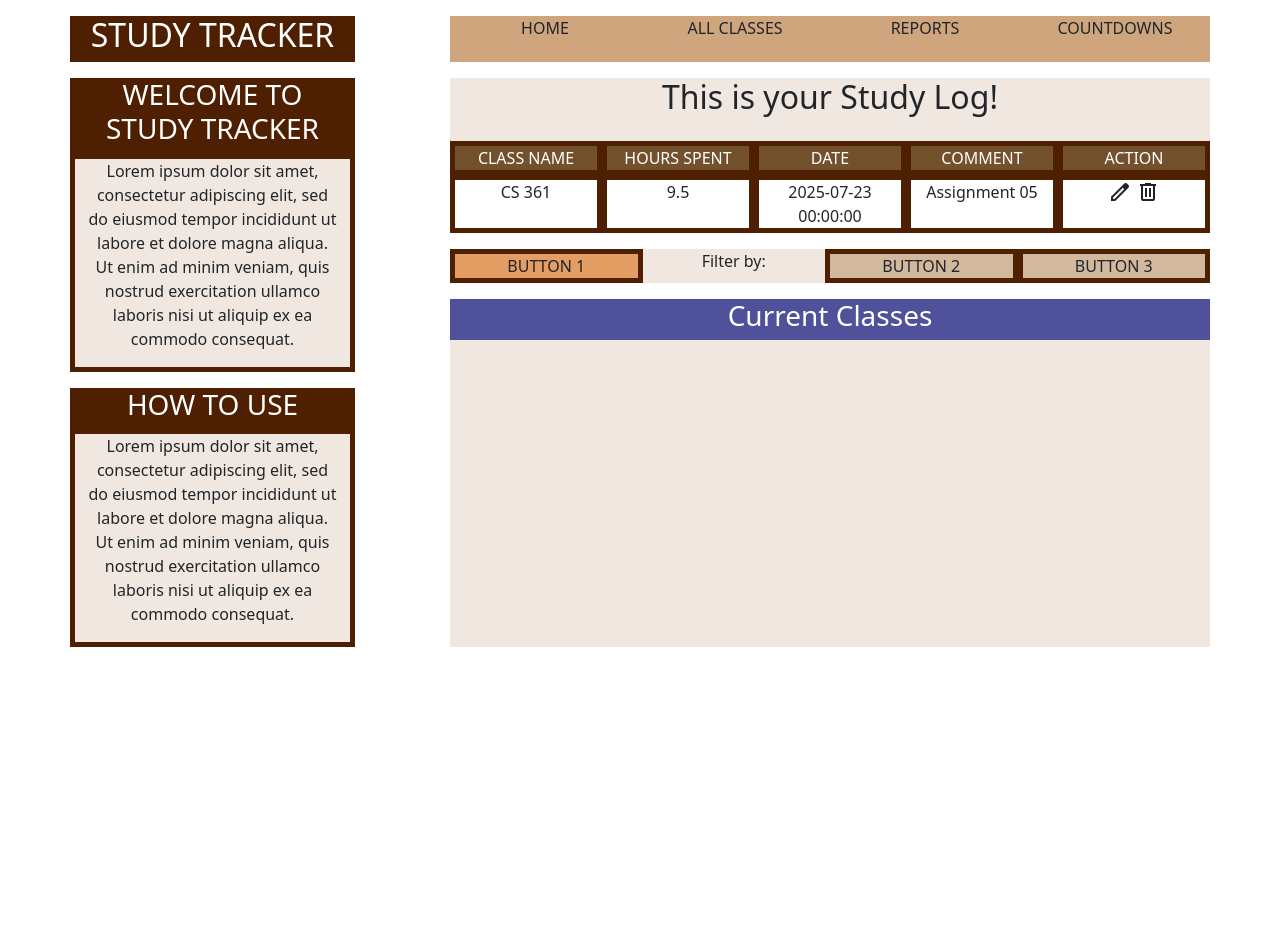
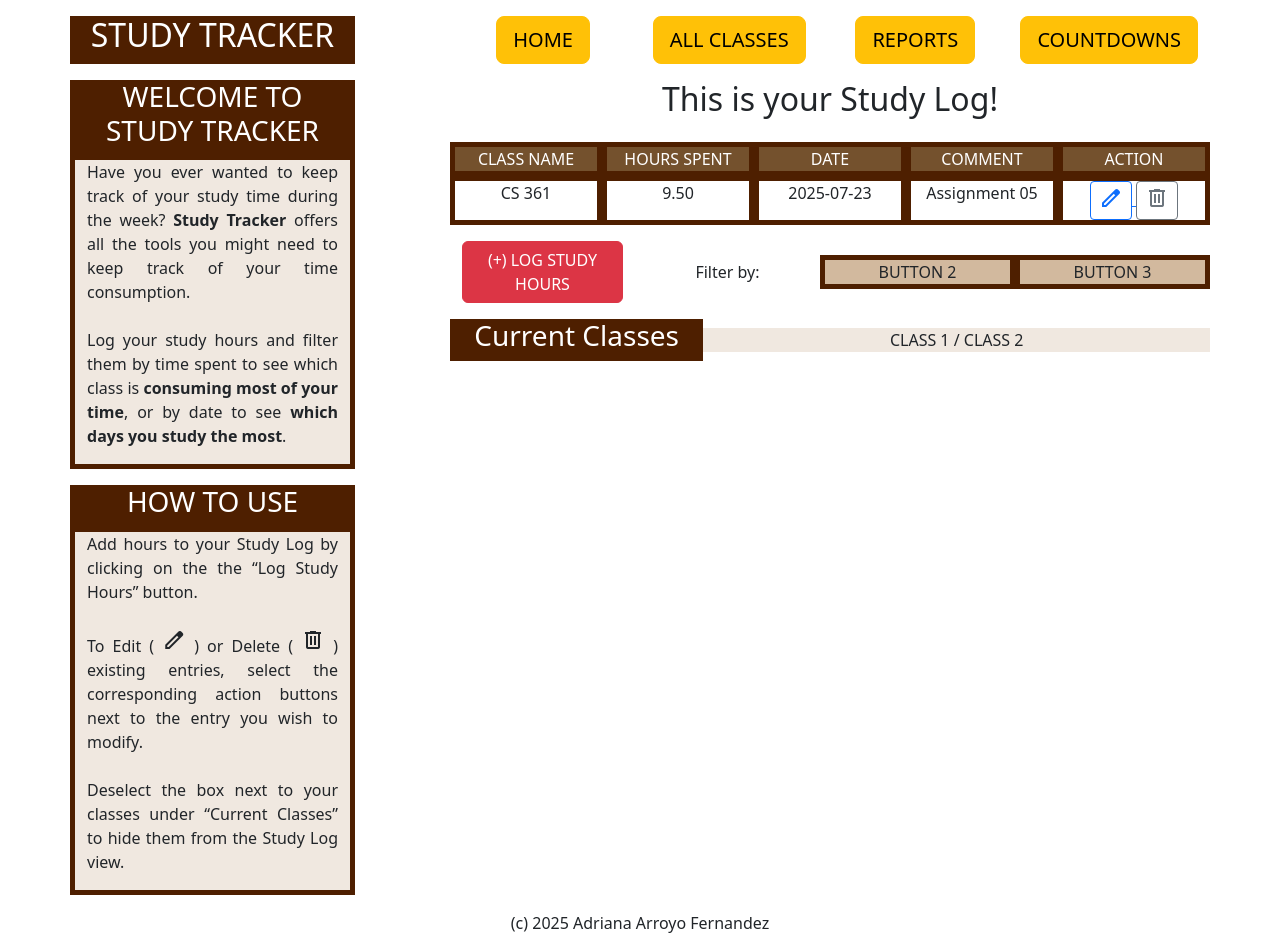
Before and after one commit to adri-arroyo/cs361-studytracker, a Flask app: page / in a window 1280 px wide. Before the commit the page ends 647 px from the top, so only its background shows below. Run offline with Flask 3, Linux system fonts and the light colour scheme.

Commit message:
Completed User Stories #2, #3, #4 and #5

```diff
--- a/app/__init__.py
+++ b/app/__init__.py
@@ -19,8 +19,8 @@ db = SQLAlchemy(app)
 
 class StudyLog(db.Model):
     id = db.Column(db.Integer, primary_key=True)
-    studyhours = db.Column(db.Integer, nullable=False)
-    date = db.Column(db.DateTime(timezone=True), nullable=False)
+    studyhours = db.Column(db.Numeric(12, 2), nullable=False)
+    date = db.Column(db.Date, nullable=False)
     classname = db.Column(db.String(25), unique=False, nullable=True)
     comment = db.Column(db.String(50), unique=False, nullable=True)
     created_at = db.Column(db.DateTime(timezone=True),
@@ -31,6 +31,7 @@ class StudyLog(db.Model):
         return f'<StudyLog {self.id}>'
 
 # ! ---------------------- ROUTES ---------------------- !
+date_format = "%Y-%m-%d"
 
 @app.route('/')
 @app.route('/index')
@@ -40,12 +41,11 @@ def index():
 
 @app.route('/submit_hours', methods=('GET', 'POST'))
 def create():
-    date_format = "%Y-%m-%d"
 
     if request.method == 'POST':
-        studyhours = int(request.form['studyhours'])
+        studyhours = float(request.form['studyhours'])
         date_string = request.form['date']
-        date = datetime.strptime(date_string, date_format)
+        date = datetime.strptime(date_string, date_format).date()
         classname = request.form['classname']
         comment = request.form['comment']
         studylog = StudyLog(studyhours=studyhours,
@@ -57,3 +57,33 @@ def create():
 
         return redirect(url_for('index'))
     return render_template('submit_hours.html')
+
+@app.route('/edit_hours/<int:log_id>', methods=('GET', 'POST'))
+def edit(log_id):
+    studylog = StudyLog.query.get_or_404(log_id)
+
+    if request.method == 'POST':
+        studyhours = float(request.form['studyhours'])
+        date_string = request.form['date']
+        date = datetime.strptime(date_string, date_format).date()
+        classname = request.form['classname']
+        comment = request.form['comment']
+
+        studylog.studyhours = studyhours
+        studylog.date = date
+        studylog.classname = classname
+        studylog.comment = comment
+
+        db.session.add(studylog)
+        db.session.commit()
+
+        return redirect(url_for('index'))
+
+    return render_template('edit_hours.html', studylog=studylog)
+
+@app.post('/delete_hours/<int:log_id>')
+def delete(log_id):
+    studylog = StudyLog.query.get_or_404(log_id)
+    db.session.delete(studylog)
+    db.session.commit()
+    return redirect(url_for('index'))
--- a/app/templates/base.html
+++ b/app/templates/base.html
@@ -23,18 +23,46 @@
                 <div class="col"><p><!-- space --></p></div>
             </div>
 
-            <div class="row" style="background-color: #cfa57e;">
+            <div class="row">
                 <div class="col-3" style="background-color: #4e1f00; color: white"><h2>STUDY TRACKER</h2></div>
                 <div class="col-1" style="background-color: rgb(255, 255, 255);"><p><!-- <p>space</p> --></p></div>
-                <div class="col">HOME</div>
-                <div class="col">ALL CLASSES</div>
-                <div class="col">REPORTS</div>
-                <div class="col">COUNTDOWNS</div>
+                <div class="col">
+                    <a href="/index">
+                        <button type="button" class="btn btn-warning btn-lg">
+                            HOME
+                        </button>
+                    </a>
+                </div>
+
+                <div class="col">
+                    <a href="/view_classes">
+                        <button type="button" class="btn btn-warning btn-lg">
+                            ALL CLASSES
+                        </button>
+                    </a>
+                </div>
+
+                <div class="col">
+                    <a href="/view_reports">
+                        <button type="button" class="btn btn-warning btn-lg">
+                            REPORTS
+                        </button>
+                    </a>
+                </div>
+
+                <div class="col">
+                    <a href="/view_countdowns">
+                        <button type="button" class="btn btn-warning btn-lg">
+                            COUNTDOWNS
+                        </button>
+                    </a>
+                </div>
+
             </div>
             <div class="row">
                 <div class="col"><p><!-- space --></p></div>
             </div>
-            <div class="row" style="background-color: #f0e8e0;">
+            <div class="row">
                 <div class="col-3">
                     {% block sidebar %}{% endblock %}
 
@@ -44,11 +72,21 @@
                     <p><!-- <p>space</p> --></p>
                 </div>
 
-                <div class="col-8" style="background-color: #f0e8e0;">
+                <div class="col-8">
                     {% block content %}{% endblock %}
                 </div>
             </div>
+
+            <div class="row">
+                <div class="col"><p><!-- space --></p></div>
+            </div>
+
+            <div class="row">
+                <div class="col"><p>(c) 2025 Adriana Arroyo Fernandez</p></div>
+            </div>
+
         </div>
+
 
     </body>
 </html>
--- a/app/templates/display_table.html
+++ b/app/templates/display_table.html
@@ -16,10 +16,22 @@
                 <div class="col" style="border: 5px solid #4e1f00;">{{ studylogentry.date }}</div>
                 <div class="col" style="border: 5px solid #4e1f00;">{{ studylogentry.comment }}</div>
                 <div class="col" style="border: 5px solid #4e1f00;">
-                    <p>
-                        <span class="material-symbols-outlined">edit</span>
-                        <span class="material-symbols-outlined">delete</span>
-                    </p>
+                    <div>
+                        <a href="{{ url_for('edit', log_id=studylogentry.id) }}">
+                            <button type="button" class="btn btn-outline-primary btn-sm">
+                                <span class="material-symbols-outlined">edit</span>
+                            </button>
+                        </a>
+
+                            <form method="POST" action="{{ url_for('delete', log_id=studylogentry.id) }}" style="display: inline;">
+
+                            <button type="submit" class="btn btn-outline-secondary btn-sm" onclick="return confirm('Are you sure you want to remove this entry? Confirmation of this action entry will result in the loss of the study hours data.')">
+
+                                    <span class="material-symbols-outlined">delete</span>
+                            </button>
+                            </form>
+
+                    </div>
 
                 </div>
         </div>
--- a/app/templates/index.html
+++ b/app/templates/index.html
@@ -6,10 +6,15 @@
         <h3>WELCOME TO STUDY TRACKER</h3>
     </div>
 
-    <div class="row" style="border: 5px solid #4e1f00;">
-        <p>Lorem ipsum dolor sit amet, consectetur adipiscing elit, sed do eiusmod tempor
-        incididunt ut labore et dolore magna aliqua. Ut enim ad minim veniam, quis nostrud exercitation
-        ullamco laboris nisi ut aliquip ex ea commodo consequat.</p>
+    <div class="row" style="border: 5px solid #4e1f00; background-color: #f0e8e0; text-align: justify;">
+        <p>Have you ever wanted to keep track of your study time during the week?
+            <b>Study Tracker</b> offers all the tools you might need to keep track
+            of your time consumption.<br><br>
+
+            Log your study hours and filter them by time spent to see which class
+            is <b>consuming most of your time</b>, or by date to see
+            <b>which days you study the most</b>.
+</p>
     </div>
 
     <div class="row" style="background-color: rgb(255, 255, 255);">
@@ -20,10 +25,16 @@
         <h3>HOW TO USE</h3>
     </div>
 
-    <div class="row" style="border: 5px solid #4e1f00;">
-        <p>Lorem ipsum dolor sit amet, consectetur adipiscing elit, sed do eiusmod tempor
-        incididunt ut labore et dolore magna aliqua. Ut enim ad minim veniam, quis nostrud exercitation
-        ullamco laboris nisi ut aliquip ex ea commodo consequat.</p>
+    <div class="row" style="border: 5px solid #4e1f00; background-color: #f0e8e0; text-align: justify">
+        <p> Add hours to your Study Log by clicking on the the “Log Study Hours” button. <br><br>
+
+            To Edit ( <span class="material-symbols-outlined">edit</span> ) or Delete ( <span class="material-symbols-outlined">delete</span> ) existing entries, select the corresponding action
+            buttons next to the entry you wish to modify. <br><br>
+
+            Deselect the box next to your classes under “Current Classes” to hide them from the
+            Study Log view.<br>
+
+        </p>
     </div>
 {% endblock %}
 
@@ -42,12 +53,12 @@
 
     </div>
 
-    <div class="row" style="background-color: rgb(255, 255, 255);">
+    <div class="row">
         <p><!-- space --></p>
     </div>
 
-    <div class="row" >
-        <div class="col" style="background-color: #e49d62;border: 5px solid #4e1f00;">BUTTON 1</div>
+    <div class="row align-items-center">
+        <div class="col"><a href="/submit_hours"><button type="button" class="btn btn-danger">(+) LOG STUDY HOURS</button></a></div>
         <div class="col" >Filter by:</div>
         <div class="col" style="background-color: #d2b99e;border: 5px solid #4e1f00;">BUTTON 2</div>
         <div class="col" style="background-color: #d2b99e;border: 5px solid #4e1f00;">BUTTON 3</div>
@@ -57,13 +68,8 @@
         <p><!-- space --></p>
     </div>
 
-    <div class="row" style="background-color: rgb(79, 81, 155); color: white">
-        <h3>Current Classes</h3>
-    </div>
-
-    <div class="row" style="background-color: rgb(171, 194, 170);">
-        {% for post in posts %}
-            <div><p>{{ post.author.username }} says: <b>{{ post.body }}</b></p></div>
-        {% endfor %}
+    <div class="row align-items-center">
+        <div class="col-4" style="background-color: #4e1f00; color: white"><h3>Current Classes</h3></div>
+        <div class="col" style="background-color: #f0e8e0"> CLASS 1 / CLASS 2</div>
     </div>
 {% endblock %}
```
Also changed, not shown: app/templates/edit_hours.html (added, +58 -0 lines), app/templates/submit_hours.html (+3 -7 lines), app/database.db.
